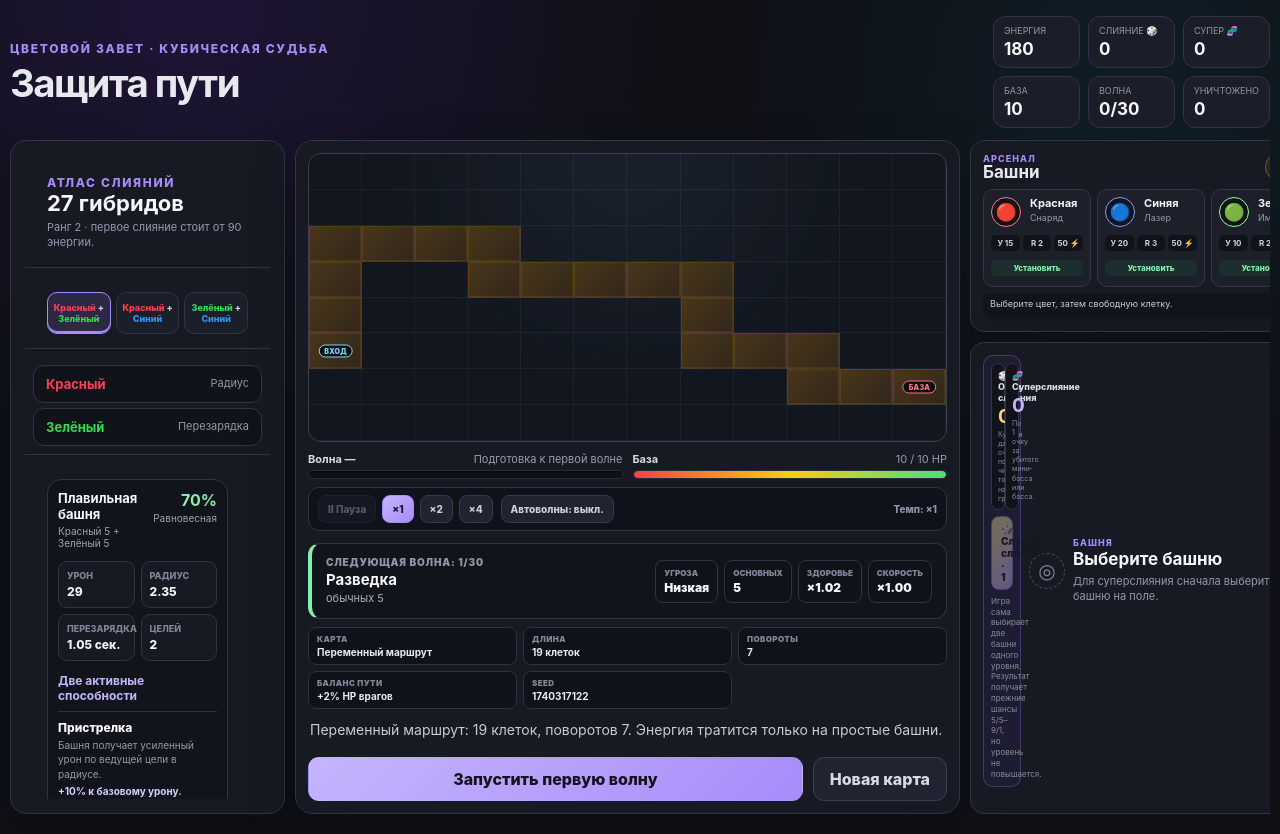
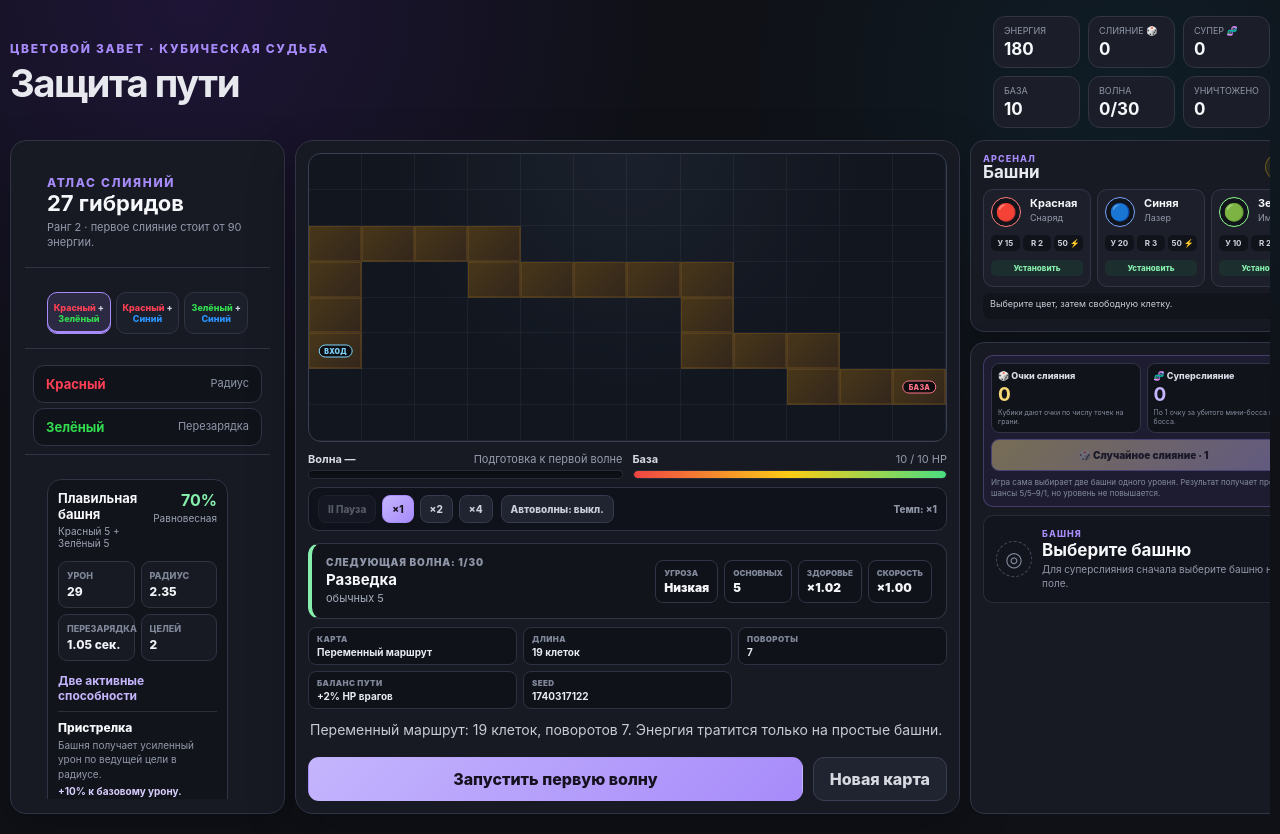
Before and after one commit to sunpole/tower_defense, a React (Vite) app: page / in a window 1280 px wide. Built offline with nearby package versions, Linux system fonts and the light colour scheme.

Commit message:
Исправить пустую панель слияний и выровнять её сетку

```diff
--- a/src/cubeFusion.css
+++ b/src/cubeFusion.css
@@ -19,10 +19,13 @@
   display: grid;
   grid-template-columns: repeat(2, minmax(0, 1fr));
   gap: 6px;
+  width: 100%;
+  min-width: 0;
   padding: 7px;
   border: 1px solid rgba(167, 139, 250, 0.28);
   border-radius: 10px;
   background: rgba(124, 58, 237, 0.07);
+  box-sizing: border-box;
 }
 
 .fusion-wallet__currency {
@@ -91,14 +94,48 @@
 
 .tower-inspector--fusion-hub {
   display: grid;
+  grid-template-columns: minmax(0, 1fr);
+  grid-auto-rows: min-content;
   gap: 8px;
+  align-content: start;
+  width: 100%;
+  min-width: 0;
+}
+
+.tower-inspector--fusion-hub > .fusion-wallet,
+.tower-inspector--fusion-hub > .tower-inspector__empty-hint {
+  grid-column: 1 / -1;
+  width: 100%;
+  min-width: 0;
+  box-sizing: border-box;
 }
 
 .tower-inspector__empty-hint {
   display: grid;
   grid-template-columns: 36px minmax(0, 1fr);
-  gap: 8px;
+  gap: 10px;
   align-items: center;
+  padding: 12px;
+  border: 1px solid rgba(148, 163, 184, 0.16);
+  border-radius: 10px;
+  background: rgba(15, 18, 26, 0.48);
+}
+
+.tower-inspector__empty-hint > div:last-child {
+  min-width: 0;
+}
+
+.tower-inspector__empty-hint h2 {
+  margin: 0;
+  font-size: 17px;
+  line-height: 1.1;
+}
+
+.tower-inspector__empty-hint .tower-inspector__empty {
+  margin: 4px 0 0;
+  color: #9299aa;
+  font-size: 10px;
+  line-height: 1.35;
 }
 
 .super-fusion-console {
@@ -205,4 +242,14 @@
   .game-stats--six {
     grid-template-columns: repeat(2, minmax(0, 1fr));
   }
+
+  .fusion-wallet {
+    grid-template-columns: 1fr;
+  }
+
+  .fusion-wallet__currency,
+  .random-fusion-button,
+  .fusion-wallet > p {
+    grid-column: 1;
+  }
 }
```
